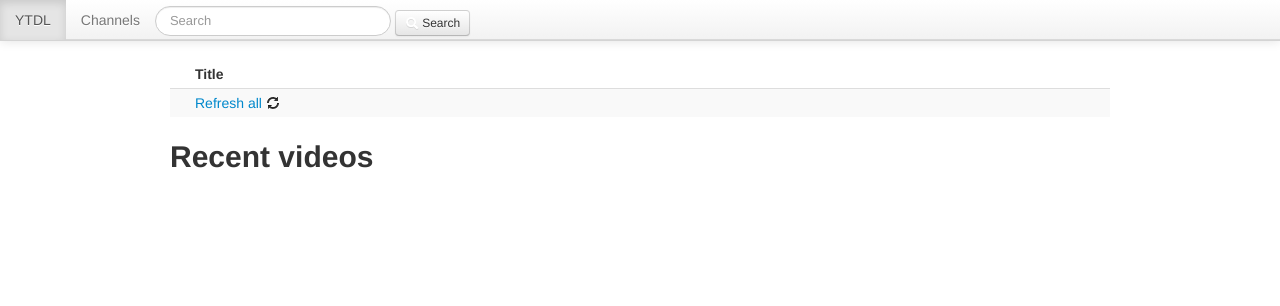
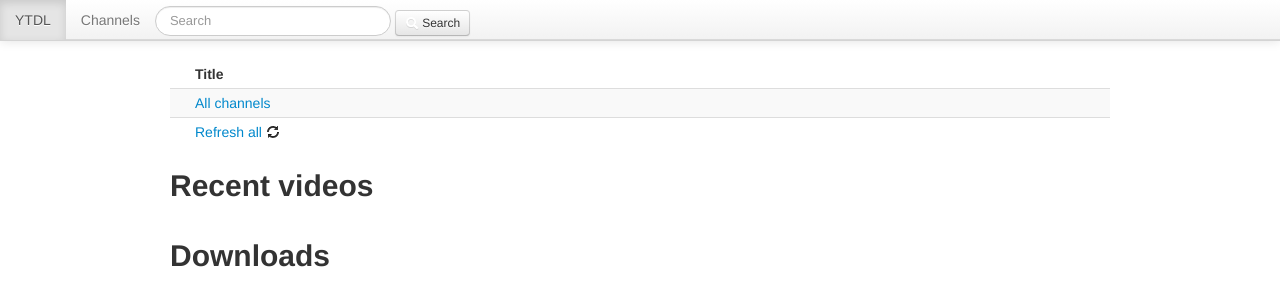
Before and after one commit to dbr/webtools, a Django app: page /youtube/ in a window 1280 px wide. Shown: the top 306 px of the page. Run offline with Django 3.2, Linux system fonts and the light colour scheme; data that the repository does not hold is empty; parts of the project's set-up code (start-up, migrations or seed data) failed here and were passed over.

Commit message:
Show list of active downloads, number of videos in the channel

```diff
--- a/ytdl/templates/ytdl/list_channels.html
+++ b/ytdl/templates/ytdl/list_channels.html
@@ -19,10 +19,14 @@
     <th></th>
     <th>Title</th>
   </thead>
+  <tr>
+    <td></td>
+    <td><a href="{% url ytdl.views.view_channel '_all' %}">All channels</a></td>
+  </tr>
   {% for chan in channels %}
   <tr>
     <td><a href="{% url ytdl.views.refresh_channel chan.id %}" class="async"><i class="icon-refresh"></i></a></td>
-    <td><a href="{% url ytdl.views.view_channel chan.chanid %}">{{ chan.chanid }}</a></td>
+    <td><a href="{% url ytdl.views.view_channel chan.chanid %}">{{ chan.chanid }}</a> ({{chan.num_videos}})</td>
   </tr>
   {% endfor %}
 
@@ -38,6 +42,15 @@
 {% for v in recent %}
 <tr>
   <td><a href="{% url ytdl.views.view_channel v.channel %}">{{ v.title }}</a></td>
+</tr>
+{% endfor %}
+</table>
+
+<h2>Downloads</h2>
+<table class="table table-striped table-hover table-condensed" id="videos">
+{% for v in downloads %}
+<tr class="{{ v.status_class }}">
+  <td><a href="{% url ytdl.views.view_channel v.channel %}?status={{v.status}}">{{ v.title }}</a></td>
 </tr>
 {% endfor %}
 </table>
--- a/ytdl/views.py
+++ b/ytdl/views.py
@@ -2,23 +2,31 @@ from ytdl.models import Video, Channel
 import ytdl.tasks
 
 from django.http import HttpResponse
+from django.db.models import Q
 from django.shortcuts import render_to_response, get_object_or_404
 from django.core.paginator import Paginator, EmptyPage, PageNotAnInteger
 
 
 def index(request):
-    channels = Channel.objects.all()
+    from django.db.models import Count
+    channels = Channel.objects.all().annotate(num_videos = Count('video'))
     recent = Video.objects.all().order_by('publishdate').reverse().filter(status=Video.STATE_NEW)[:5]
+
+    # Show "active" videos (downloading, errored, queued)
+    downloads = Video.objects.filter(Q(status=Video.STATE_DOWNLOADING) | Q(status=Video.STATE_QUEUED) | Q(status=Video.STATE_GRAB_ERROR)).reverse().all()
+
     return render_to_response(
         'ytdl/list_channels.html',
-        {"channels": channels, "recent": recent})
+        {"channels": channels, "recent": recent, "downloads": downloads})
 
 
 def view_channel(request, channame):
-    channel = get_object_or_404(Channel, chanid=channame)
-
     all_videos = Video.objects.order_by('publishdate').reverse().all()
-    all_videos = all_videos.filter(channel=channel)
+    if channame == "_all":
+        pass
+    else:
+        channel = get_object_or_404(Channel, chanid=channame)
+        all_videos = all_videos.filter(channel=channel)
 
     query = request.GET.get('search', "")
     if len(query) > 0:
@@ -33,6 +41,7 @@ def view_channel(request, channame):
     # 25 videos per page, with no less than 5 per page
     paginator = Paginator(all_videos, per_page=25, orphans=5)
 
+
     page = request.GET.get('page')
     try:
         videos = paginator.page(page)
@@ -42,7 +51,7 @@ def view_channel(request, channame):
         videos = paginator.page(paginator.num_pages)
 
     return render_to_response('ytdl/view_channel.html',
-                              {"channel": channel,
+                              {
                                "videos": videos,
                                "query": query})
 
```
